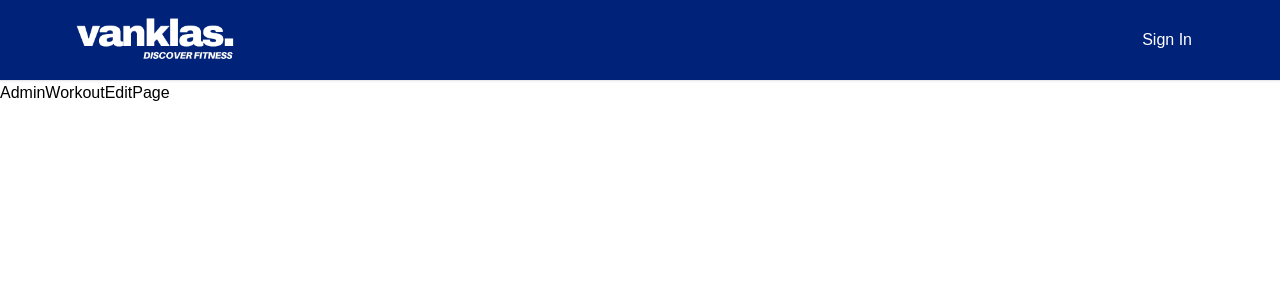
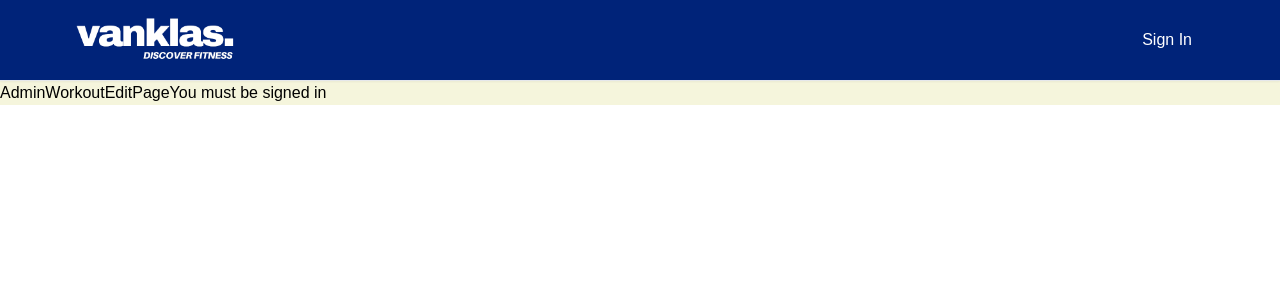
Before and after one commit to akarlovskaya/react-next13-firebase, a Next.js app: page /admin/1 in a window 1280 px wide. Shown: the top 300 px of the page. Built offline with nearby package versions, Linux system fonts and the light colour scheme; no server answers.

Commit message:
Add WorkoutPostManager component, fetch workout data

```diff
--- a/app/admin/[slug]/page.js
+++ b/app/admin/[slug]/page.js
@@ -1,9 +1,18 @@
-import React from 'react'
+import styles from '../../../styles/Admin.module.css';
+import AuthCheck from '../../components/AuthCheck';
+import WorkoutPostManager from '../../components/WorkoutPostManager';
 
-const AdminWorkoutEditPage = () => {
+const AdminWorkoutEditPage = ({ params }) => {
+
+  const { slug } = params; // Accessing slug directly
+
+  console.log('slug', slug); // Logs: "yoga-for-beginners"
   return (
-    <div>
+    <div className={styles.container}>
       AdminWorkoutEditPage
+      <AuthCheck>
+        <WorkoutPostManager slug = { slug }/>
+      </AuthCheck>
     </div>
   )
 }
--- /dev/null
+++ b/app/components/DeleteWorkoutButton.js
@@ -0,0 +1,9 @@
+
+
+function DeleteWorkoutButton() {
+  return (
+    <div>DeleteWorkoutButton</div>
+  )
+}
+
+export default DeleteWorkoutButton;
--- /dev/null
+++ b/app/components/WorkoutPostForm.js
@@ -0,0 +1,9 @@
+
+
+function WorkoutPostForm() {
+  return (
+    <div>WorkoutPostForm</div>
+  )
+}
+
+export default WorkoutPostForm;
--- /dev/null
+++ b/app/components/WorkoutPostManager.js
@@ -0,0 +1,50 @@
+'use client';
+import { useState } from 'react';
+import { firestore, auth } from '../lib/firebase';
+import { serverTimestamp, doc, deleteDoc, updateDoc, getFirestore } from 'firebase/firestore';
+import { useDocumentDataOnce } from 'react-firebase-hooks/firestore';
+import WorkoutPostForm from './WorkoutPostForm';
+import DeleteWorkoutButton from './DeleteWorkoutButton';
+import Link from 'next/link';
+import { useForm } from 'react-hook-form';
+
+
+function WorkoutPostManager({ slug }) {
+  const [preview, setPreview] = useState(false);
+
+  const postRef = doc(getFirestore(), 'users', auth.currentUser.uid, 'workouts', slug)
+  const [post] = useDocumentDataOnce(postRef);
+
+  return (
+
+    <section className="bg-indigo-50">
+    <div className="container m-auto max-w-2xl py-24">
+    <div className="bg-white px-6 py-8 mb-4 shadow-md rounded-md border m-4 md:m-0">
+      <h1>WorkoutPostManager</h1>
+      {post && (
+        <>
+          <section>
+            <h1>{post.title}</h1>
+            <p>ID: {post.slug}</p>
+
+            {/* <PostForm postRef={postRef} defaultValues={post} preview={preview} /> */}
+          </section>
+
+          {/* <aside>
+            <h3>Tools</h3>
+            <button onClick={() => setPreview(!preview)}>{preview ? 'Edit' : 'Preview'}</button>
+            <Link href={`/${post.username}/${post.slug}`}>
+              <button className="bg-navy hover:bg-navy-light text-white py-2 px-4 rounded-full w-full focus:outline-none focus:shadow-outline"
+                type="submit">Live View</button>
+            </Link>
+            <DeletePostButton postRef={postRef} />
+          </aside> */}
+        </>
+      )}
+      </div>
+      </div>
+      </section>
+  )
+}
+
+export default WorkoutPostManager;
--- a/package.json
+++ b/package.json
@@ -15,6 +15,7 @@
     "react": "^19.0.0",
     "react-dom": "^19.0.0",
     "react-firebase-hooks": "^5.1.1",
+    "react-hook-form": "^7.54.2",
     "react-hot-toast": "^2.4.1",
     "react-icons": "^5.4.0"
   },
--- /dev/null
+++ b/styles/Admin.module.css
@@ -0,0 +1,3 @@
+.container {
+  background-color: beige !important;
+}
```
Also changed, not shown: 1 other file (tests, documents, lock files or other folders).
